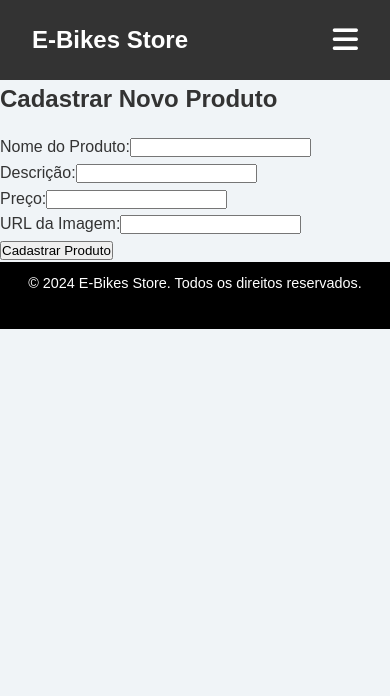
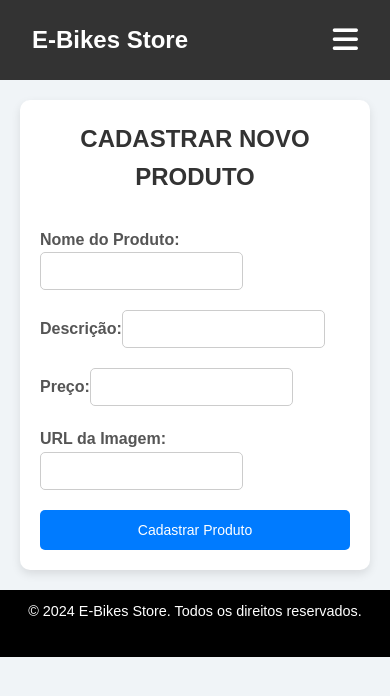
Before and after one commit to Check-Points/cp5-front, a React (Vite) app: page /cadastrarproduto in a window 390 px wide. Shown: the top 696 px of the page. Built offline with nearby package versions, Linux system fonts and the light colour scheme.

Commit message:
estilizando a pag CadastrarProduto

```diff
--- a/src/routes/CadastrarProduto.jsx
+++ b/src/routes/CadastrarProduto.jsx
@@ -1,5 +1,6 @@
 import { useState } from 'react';
 import { useNavigate } from 'react-router-dom';
+import '../style/cadastrarproduto.css'
 
 const CadastrarProduto = () => {
   const [name, setName] = useState('');
--- a/src/style/cadastrarproduto.css
+++ b/src/style/cadastrarproduto.css
@@ -0,0 +1,89 @@
+/* Definindo o estilo básico para o corpo */
+body {
+    font-family: 'Arial', sans-serif;
+    background-color: #f0f4f7;
+    margin: 0;
+    padding: 0;
+  }
+
+  /* Container do formulário de cadastro */
+  .cadastrar-produto-container {
+    max-width: 500px;
+    margin: 50px auto;
+    padding: 30px;
+    background-color: #fff;
+    border-radius: 10px;
+    box-shadow: 0 4px 10px rgba(0, 0, 0, 0.1);
+  }
+
+  .cadastrar-produto-container h1 {
+    font-size: 28px;
+    color: #333;
+    text-align: center;
+    margin-bottom: 30px;
+    text-transform: uppercase;
+  }
+
+  /* Estilo do formulário */
+  .cadastrar-produto-container form {
+    display: flex;
+    flex-direction: column;
+  }
+
+  /* Estilo de cada campo de input */
+  .cadastrar-produto-container label {
+    margin-bottom: 8px;
+    font-weight: bold;
+    color: #555;
+  }
+
+  .cadastrar-produto-container input {
+    padding: 10px;
+    margin-bottom: 20px;
+    border: 1px solid #ccc;
+    border-radius: 5px;
+    font-size: 16px;
+    transition: border-color 0.3s ease;
+  }
+
+  .cadastrar-produto-container input:focus {
+    outline: none;
+    border-color: #007bff;
+    box-shadow: 0 0 5px rgba(0, 123, 255, 0.5);
+  }
+
+  /* Estilo do botão de cadastro */
+  .cadastrar-produto-container button {
+    padding: 12px;
+    background-color: #007bff;
+    color: #fff;
+    border: none;
+    border-radius: 5px;
+    font-size: 16px;
+    cursor: pointer;
+    transition: background-color 0.3s ease;
+  }
+
+  .cadastrar-produto-container button:hover {
+    background-color: #0056b3;
+  }
+
+  /* Responsividade */
+  @media (max-width: 768px) {
+    .cadastrar-produto-container {
+      margin: 20px;
+      padding: 20px;
+    }
+
+    .cadastrar-produto-container h1 {
+      font-size: 24px;
+    }
+
+    .cadastrar-produto-container input {
+      font-size: 14px;
+    }
+
+    .cadastrar-produto-container button {
+      font-size: 14px;
+    }
+  }
```
